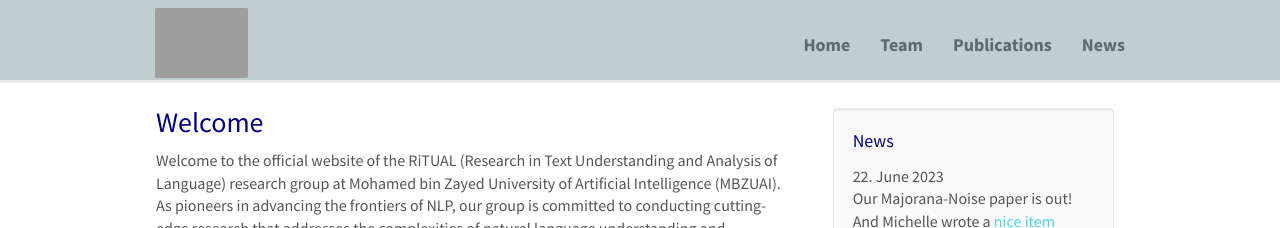
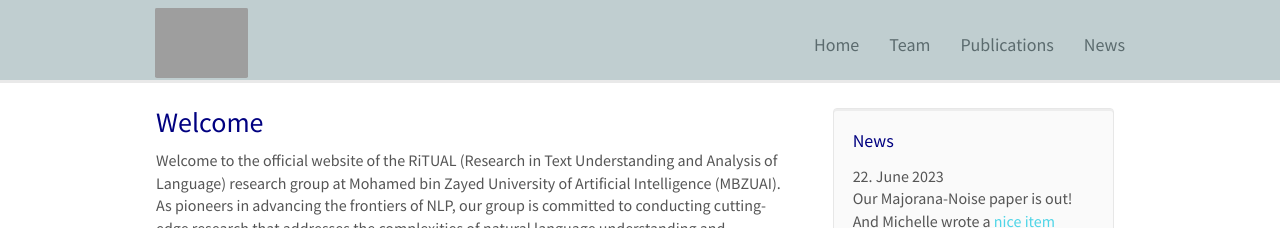
Before and after one commit to RamzaBasharat/MBZUAI, a Jekyll site: the page built from _pages/home.md, in a window 1280 px wide. Shown: the top 228 px of the page. Built offline with Jekyll 4.4.1, drawn with Linux system fonts in a browser that asks for light colours; nearby versions of some CDN libraries.

Commit message:
updating styles

```diff
--- a/css/main.scss
+++ b/css/main.scss
@@ -235,7 +235,8 @@ color:#99a7b2;
 
 .navbar-default .navbar-brand:hover,
 .navbar-default .navbar-nav > li > a:hover {
-    color: #58CADF;
+//     color: #58CADF;
+    color:  #000080;
     background-color: transparent;
 }
 
@@ -244,7 +245,7 @@ color:#99a7b2;
 .navbar-default .navbar-nav > li > a {
     color: #5B6B6E;
     font-size: 18px;
-    font-weight:bold;
+    font-weight:500;
 }
 
 //-------------------------- Footer -----------------------------
```
